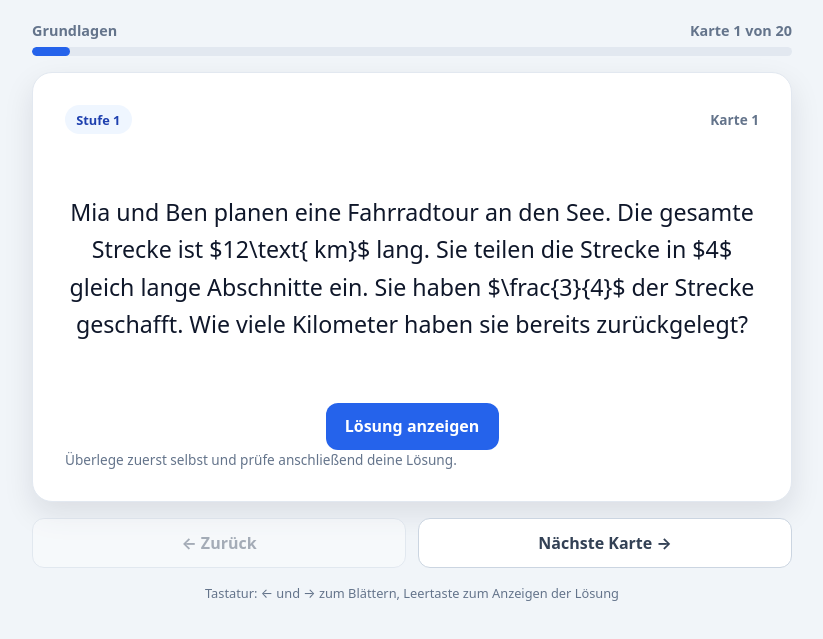
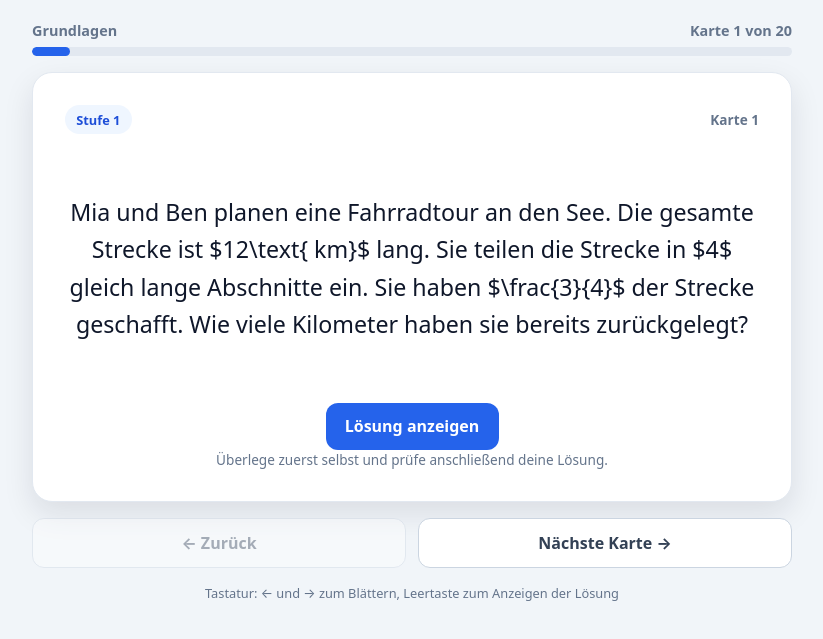
Before and after one commit to Herr-Fischer4/Bruchteile-Kartenabfrage, a plain HTML site: page index.html in a window 1280 px wide. Shown: the part 105-744 px from the top of the page, without its empty margins (228-1051 px from the left). Drawn offline with nearby package versions, Linux system fonts and the light colour scheme.

Commit message:
Add files via upload

```diff
--- a/index.html
+++ b/index.html
@@ -11,6 +11,7 @@
     href="https://cdn.jsdelivr.net/npm/katex@0.16.11/dist/katex.min.css"
   >
 
+  <!-- Die Reihenfolge der defer-Skripte ist wichtig. -->
   <script
     defer
     src="https://cdn.jsdelivr.net/npm/katex@0.16.11/dist/katex.min.js"
@@ -24,7 +25,7 @@
   <style>
     :root {
       --blue: #2563eb;
-      --blue-dark: #1e40af;
+      --blue-dark: #1d4ed8;
       --blue-light: #eff6ff;
       --green: #15803d;
       --green-light: #f0fdf4;
@@ -46,7 +47,11 @@
       min-height: 100vh;
       background: var(--slate-100);
       color: var(--slate-900);
-      font-family: system-ui, -apple-system, BlinkMacSystemFont, "Segoe UI",
+      font-family:
+        system-ui,
+        -apple-system,
+        BlinkMacSystemFont,
+        "Segoe UI",
         sans-serif;
     }
 
@@ -61,8 +66,8 @@
     }
 
     header {
+      margin-bottom: 1.5rem;
       text-align: center;
-      margin-bottom: 1.5rem;
     }
 
     h1 {
@@ -85,10 +90,10 @@
       display: flex;
       justify-content: space-between;
       gap: 1rem;
+      margin-bottom: 0.45rem;
       color: var(--slate-500);
       font-size: 0.9rem;
       font-weight: 600;
-      margin-bottom: 0.45rem;
     }
 
     .progress-bar {
@@ -100,8 +105,8 @@
     }
 
     .progress-value {
+      width: 5%;
       height: 100%;
-      width: 5%;
       border-radius: inherit;
       background: var(--blue);
       transition: width 250ms ease;
@@ -113,9 +118,9 @@
       flex-direction: column;
       justify-content: space-between;
       padding: clamp(1.25rem, 4vw, 2rem);
-      background: var(--white);
       border: 1px solid var(--slate-200);
       border-radius: 1.25rem;
+      background: var(--white);
       box-shadow: 0 12px 30px rgb(15 23 42 / 10%);
     }
 
@@ -147,8 +152,8 @@
       flex: 1;
       flex-direction: column;
       justify-content: center;
+      padding: 2rem 0.25rem;
       text-align: center;
-      padding: 2rem 0.25rem;
     }
 
     .question {
@@ -160,8 +165,8 @@
 
     .answer {
       display: none;
+      width: min(100%, 580px);
       margin: 1.5rem auto 0;
-      width: min(100%, 580px);
       padding: 1rem;
       border: 1px solid #bbf7d0;
       border-radius: 0.9rem;
@@ -187,6 +192,7 @@
       margin: 0;
       color: var(--slate-500);
       font-size: 0.85rem;
+      text-align: center;
     }
 
     .show-answer {
@@ -198,7 +204,9 @@
       color: var(--white);
       font-weight: 700;
       cursor: pointer;
-      transition: background 150ms ease, transform 150ms ease;
+      transition:
+        background 150ms ease,
+        transform 150ms ease;
     }
 
     .show-answer:hover {
@@ -230,7 +238,9 @@
       color: var(--slate-700);
       font-weight: 700;
       cursor: pointer;
-      transition: background 150ms ease, opacity 150ms ease;
+      transition:
+        background 150ms ease,
+        opacity 150ms ease;
     }
 
     .navigation button:hover:not(:disabled) {
@@ -324,7 +334,13 @@
         </div>
       </div>
 
-      <button id="show-answer" class="show-answer" type="button">
+      <button
+        id="show-answer"
+        class="show-answer"
+        type="button"
+        aria-expanded="false"
+        aria-controls="answer"
+      >
         Lösung anzeigen
       </button>
 
@@ -348,7 +364,11 @@
     </p>
   </main>
 
-  <script>
+  <!--
+    Dieses Skript steht ebenfalls auf "defer" und wird deshalb
+    nach KaTeX und auto-render ausgeführt.
+  -->
+  <script defer>
     const cards = [
       {
         level: "Grundlagen",
@@ -366,6 +386,7 @@
           <strong>Antwort: Sie haben $9\text{ km}$ zurückgelegt.</strong>
         `
       },
+
       {
         level: "Grundlagen",
         difficulty: "Stufe 1",
@@ -377,6 +398,7 @@
           <strong>Antwort: $\frac{2}{5}$ von $35$ sind $14$.</strong>
         `
       },
+
       {
         level: "Grundlagen",
         difficulty: "Stufe 1",
@@ -388,6 +410,7 @@
           <strong>Antwort: $\frac{5}{8}$ von $24$ sind $15$.</strong>
         `
       },
+
       {
         level: "Grundlagen",
         difficulty: "Stufe 1",
@@ -401,6 +424,7 @@
           <strong>Antwort: Ben isst $60\text{ g}$.</strong>
         `
       },
+
       {
         level: "Grundlagen",
         difficulty: "Stufe 1",
@@ -412,6 +436,7 @@
           <strong>Antwort: $\frac{7}{9}$ von $45\text{ m}$ sind $35\text{ m}$.</strong>
         `
       },
+
       {
         level: "Sicher rechnen",
         difficulty: "Stufe 2",
@@ -423,6 +448,7 @@
           <strong>Antwort: Das Ergebnis ist $32$.</strong>
         `
       },
+
       {
         level: "Sicher rechnen",
         difficulty: "Stufe 2",
@@ -436,6 +462,7 @@
           <strong>Antwort: Es sind $35$ rote Äpfel.</strong>
         `
       },
+
       {
         level: "Sicher rechnen",
         difficulty: "Stufe 2",
@@ -447,6 +474,7 @@
           <strong>Antwort: $\frac{3}{8}$ von $64\text{ €}$ sind $24\text{ €}$.</strong>
         `
       },
+
       {
         level: "Sicher rechnen",
         difficulty: "Stufe 2",
@@ -458,6 +486,7 @@
           <strong>Antwort: Das Ergebnis ist $28$.</strong>
         `
       },
+
       {
         level: "Sicher rechnen",
         difficulty: "Stufe 2",
@@ -471,6 +500,7 @@
           <strong>Antwort: Es werden $45\text{ l}$ verbraucht.</strong>
         `
       },
+
       {
         level: "Sachaufgaben",
         difficulty: "Stufe 3",
@@ -485,6 +515,7 @@
           <strong>Antwort: $16$ Murmeln sind nicht blau.</strong>
         `
       },
+
       {
         level: "Sachaufgaben",
         difficulty: "Stufe 3",
@@ -499,6 +530,7 @@
           <strong>Antwort: $45$ Bücher bleiben auf dem Wagen.</strong>
         `
       },
+
       {
         level: "Sachaufgaben",
         difficulty: "Stufe 3",
@@ -513,6 +545,7 @@
           <strong>Antwort: $7$ Kinder spielen keinen Fußball.</strong>
         `
       },
+
       {
         level: "Sachaufgaben",
         difficulty: "Stufe 3",
@@ -527,6 +560,7 @@
           <strong>Antwort: Lara muss noch $12$ Seiten lesen.</strong>
         `
       },
+
       {
         level: "Mehrere Schritte",
         difficulty: "Stufe 4",
@@ -542,6 +576,7 @@
           <strong>Antwort: Es werden $12\text{ l}$ zurückgefüllt.</strong>
         `
       },
+
       {
         level: "Mehrere Schritte",
         difficulty: "Stufe 4",
@@ -557,6 +592,7 @@
           <strong>Antwort: Es werden $24$ Buchen gepflanzt.</strong>
         `
       },
+
       {
         level: "Umkehraufgaben",
         difficulty: "Stufe 5",
@@ -565,12 +601,12 @@
           Wie lang ist die gesamte Strecke?
         `,
         answer: String.raw`
-          Wenn drei Viertel $18\text{ km}$ sind, ist ein Viertel
-          $18 : 3 = 6\text{ km}$ lang.
+          Ein Viertel ist $18 : 3 = 6\text{ km}$ lang.
           Die ganze Strecke ist $6 \cdot 4 = 24\text{ km}$ lang.
           <strong>Antwort: Die Strecke ist $24\text{ km}$ lang.</strong>
         `
       },
+
       {
         level: "Umkehraufgaben",
         difficulty: "Stufe 5",
@@ -584,6 +620,7 @@
           <strong>Antwort: Die Zahl ist $30$.</strong>
         `
       },
+
       {
         level: "Profi-Aufgabe",
         difficulty: "Stufe 6",
@@ -591,11 +628,12 @@
           Berechne $\frac{2}{5}$ von $\frac{3}{4}$ von $80$.
         `,
         answer: String.raw`
-          Zuerst: $\frac{3}{4}$ von $80$ sind $60$.
-          Danach: $\frac{2}{5}$ von $60$ sind $24$.
+          $\frac{3}{4}$ von $80$ sind $60$.
+          $\frac{2}{5}$ von $60$ sind $24$.
           <strong>Antwort: Das Ergebnis ist $24$.</strong>
         `
       },
+
       {
         level: "Profi-Aufgabe",
         difficulty: "Stufe 6",
@@ -609,7 +647,10 @@
           Ein Achtel ist $45 : 5 = 9\text{ km}$.
           Gesamtstrecke: $9 \cdot 8 = 72\text{ km}$.
           Geschafft: $72 : 8 \cdot 3 = 27\text{ km}$.
-          <strong>Antwort: Die Strecke ist $72\text{ km}$ lang; geschafft sind $27\text{ km}$.</strong>
+          <strong>
+            Antwort: Die Strecke ist $72\text{ km}$ lang;
+            geschafft sind $27\text{ km}$.
+          </strong>
         `
       }
     ];
@@ -630,50 +671,80 @@
     const progressElement = document.querySelector("#progress");
     const progressBar = document.querySelector(".progress-bar");
 
-    function renderMath() {
-      renderMathInElement(document.body, {
+    function renderMathInElementSafely(element) {
+      if (
+        !element ||
+        typeof window.renderMathInElement !== "function"
+      ) {
+        return;
+      }
+
+      window.renderMathInElement(element, {
         delimiters: [
-          { left: "$$", right: "$$", display: true },
-          { left: "$", right: "$", display: false }
+          {
+            left: "$$",
+            right: "$$",
+            display: true
+          },
+          {
+            left: "$",
+            right: "$",
+            display: false
+          }
         ],
         throwOnError: false
       });
     }
 
     function renderCard() {
-      const card = cards[currentIndex];
+      const currentCard = cards[currentIndex];
 
       answerVisible = false;
       answerElement.classList.remove("visible");
+
       showAnswerButton.textContent = "Lösung anzeigen";
       showAnswerButton.setAttribute("aria-expanded", "false");
 
-      levelElement.textContent = card.level;
-      difficultyElement.textContent = card.difficulty;
+      levelElement.textContent = currentCard.level;
+      difficultyElement.textContent = currentCard.difficulty;
+
       counterElement.textContent =
         `Karte ${currentIndex + 1} von ${cards.length}`;
-      cardNumberElement.textContent = `Karte ${currentIndex + 1}`;
 
-      questionElement.innerHTML = card.question;
-      answerTextElement.innerHTML = card.answer;
+      cardNumberElement.textContent =
+        `Karte ${currentIndex + 1}`;
+
+      /*
+       * Die Inhalte werden zunächst neu eingesetzt.
+       * Danach rendert KaTeX nur die beiden betroffenen Bereiche.
+       */
+      questionElement.innerHTML = currentCard.question;
+      answerTextElement.innerHTML = currentCard.answer;
+
+      renderMathInElementSafely(questionElement);
+      renderMathInElementSafely(answerTextElement);
 
       const progress = ((currentIndex + 1) / cards.length) * 100;
+
       progressElement.style.width = `${progress}%`;
-      progressBar.setAttribute("aria-valuenow", currentIndex + 1);
+      progressBar.setAttribute(
+        "aria-valuenow",
+        String(currentIndex + 1)
+      );
 
       previousButton.disabled = currentIndex === 0;
+
       nextButton.textContent =
         currentIndex === cards.length - 1
           ? "Von vorne beginnen"
           : "Nächste Karte →";
-
-      renderMath();
     }
 
     function toggleAnswer() {
       answerVisible = !answerVisible;
 
       answerElement.classList.toggle("visible", answerVisible);
+
       showAnswerButton.textContent = answerVisible
         ? "Lösung verbergen"
         : "Lösung anzeigen";
@@ -719,6 +790,12 @@
       }
     });
 
+    /*
+     * Wichtig:
+     * Dieses Skript besitzt ebenfalls "defer" und wird deshalb
+     * nach den beiden KaTeX-Skripten ausgeführt.
+     * Dadurch wird die erste Karte sofort korrekt gerendert.
+     */
     renderCard();
   </script>
 </body>
```
